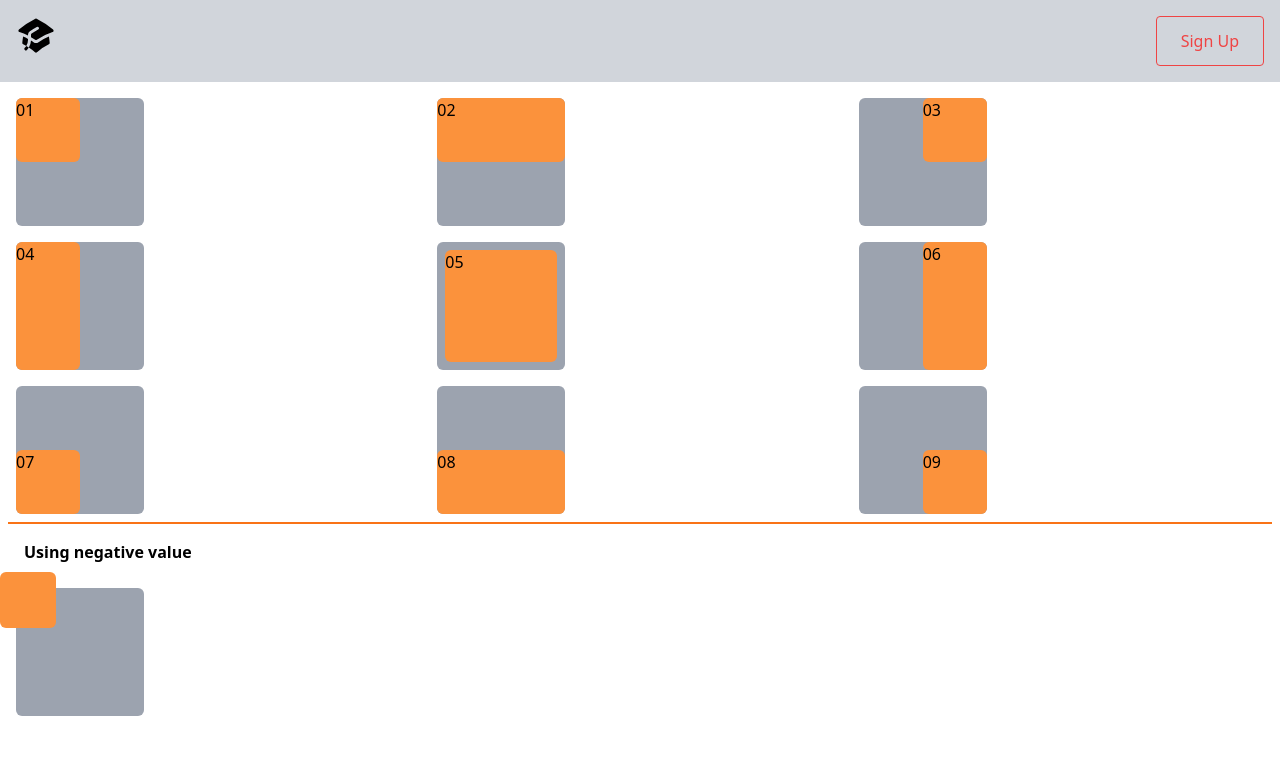
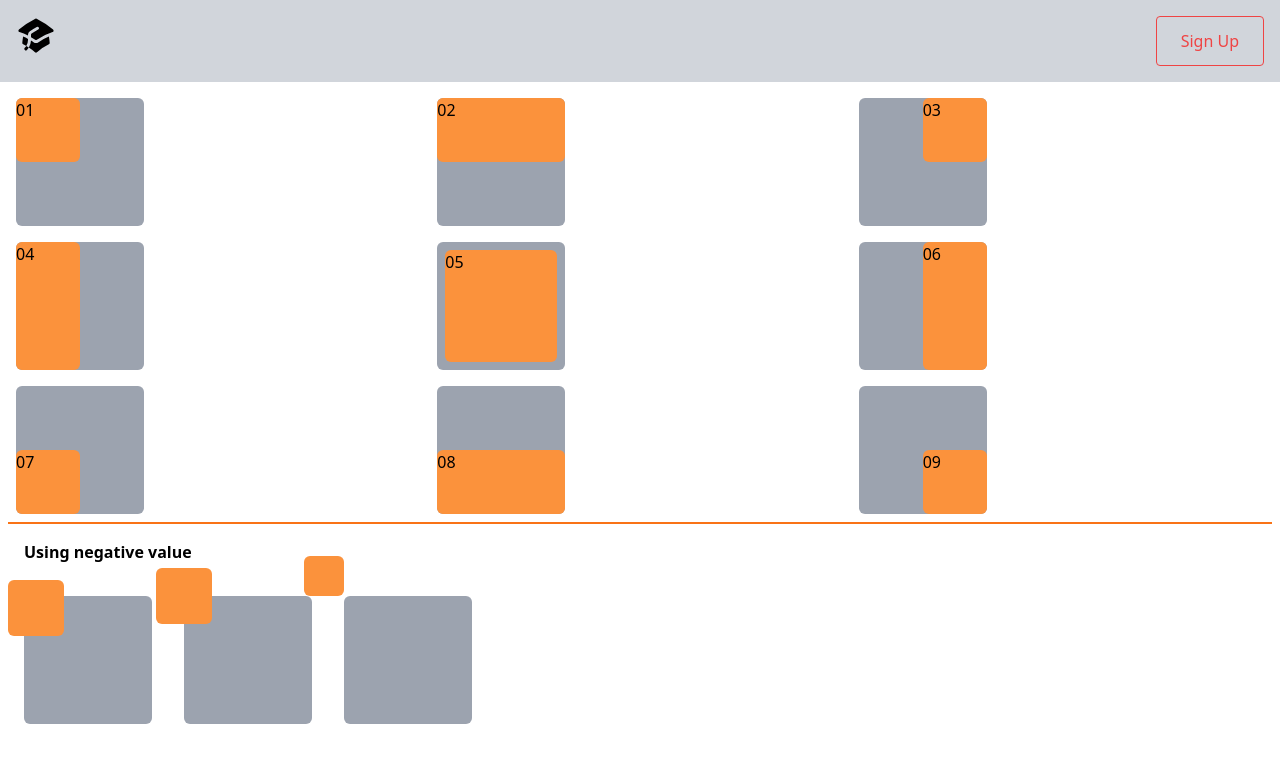
Before and after one commit to ub-victor/Tailwind-Exercises, a plain HTML site: page index.html in a window 1280 px wide. Drawn offline with nearby package versions, Linux system fonts and the light colour scheme.

Commit message:
initial commit

```diff
--- a/index.html
+++ b/index.html
@@ -64,9 +64,17 @@
         </div>
         <div class="border border-orange-500 "></div>
         <h2 class="font-bold p-4">Using negative value</h2>
-        <div>
-            <div class="relative size-32 bg-gray-400 rounded-md m-2">
+        <div class="flex flex-wrap">
+            <div class="relative size-32 bg-gray-400 rounded-md m-4">
                 <div class="absolute -top-4 -left-4 size-14 bg-orange-400 rounded-md"></div>
+            </div>
+
+            <div class="relative size-32 bg-gray-400 rounded-md m-4">
+                <div class="absolute -top-7 -left-7 size-14 bg-orange-400 rounded-md"></div>
+            </div>
+
+            <div class="relative size-32 bg-gray-400 rounded-md m-4">
+                <div class="absolute -top-10 -left-10 size-10 bg-orange-400 rounded-md"></div>
             </div>
         </div>
     </div>
```
